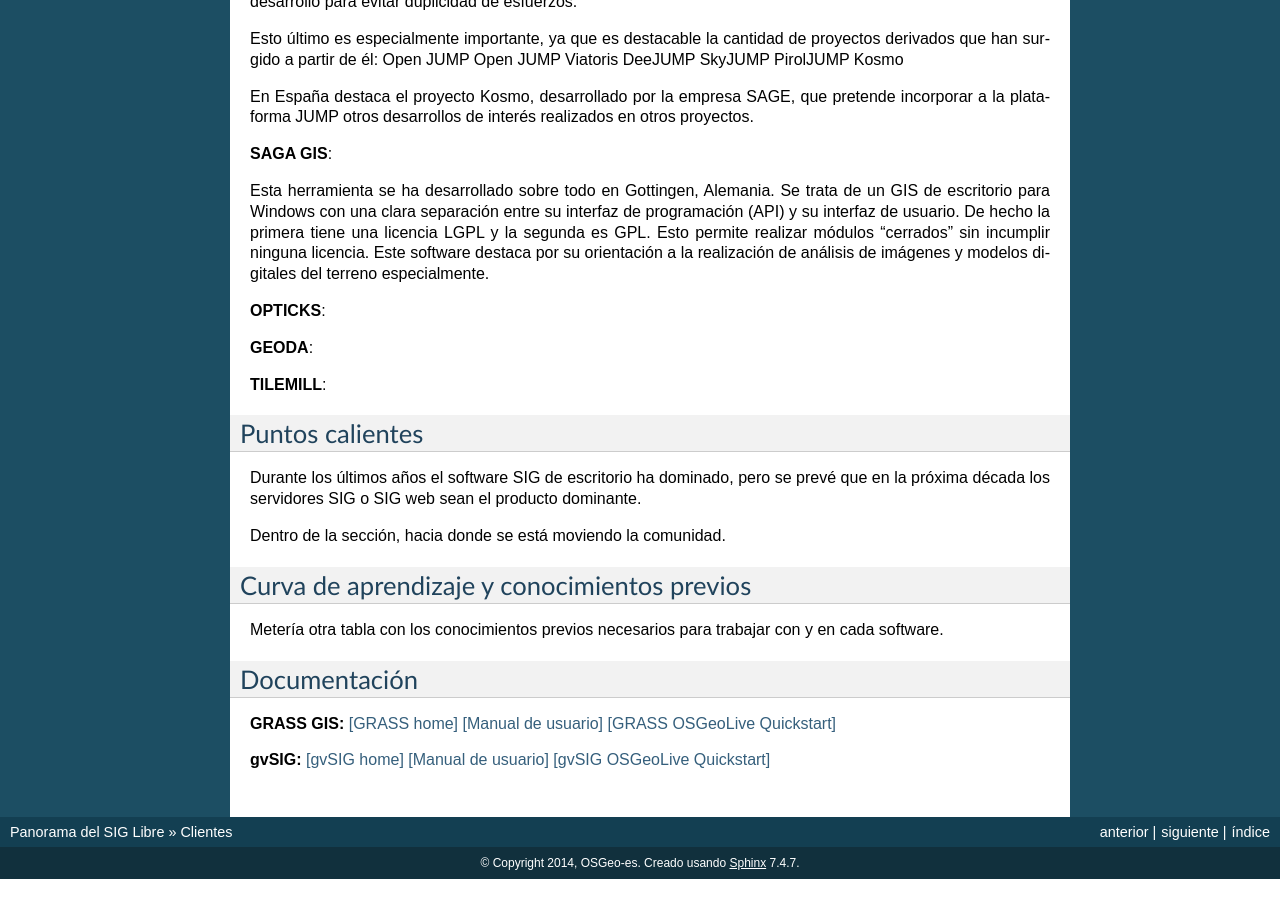
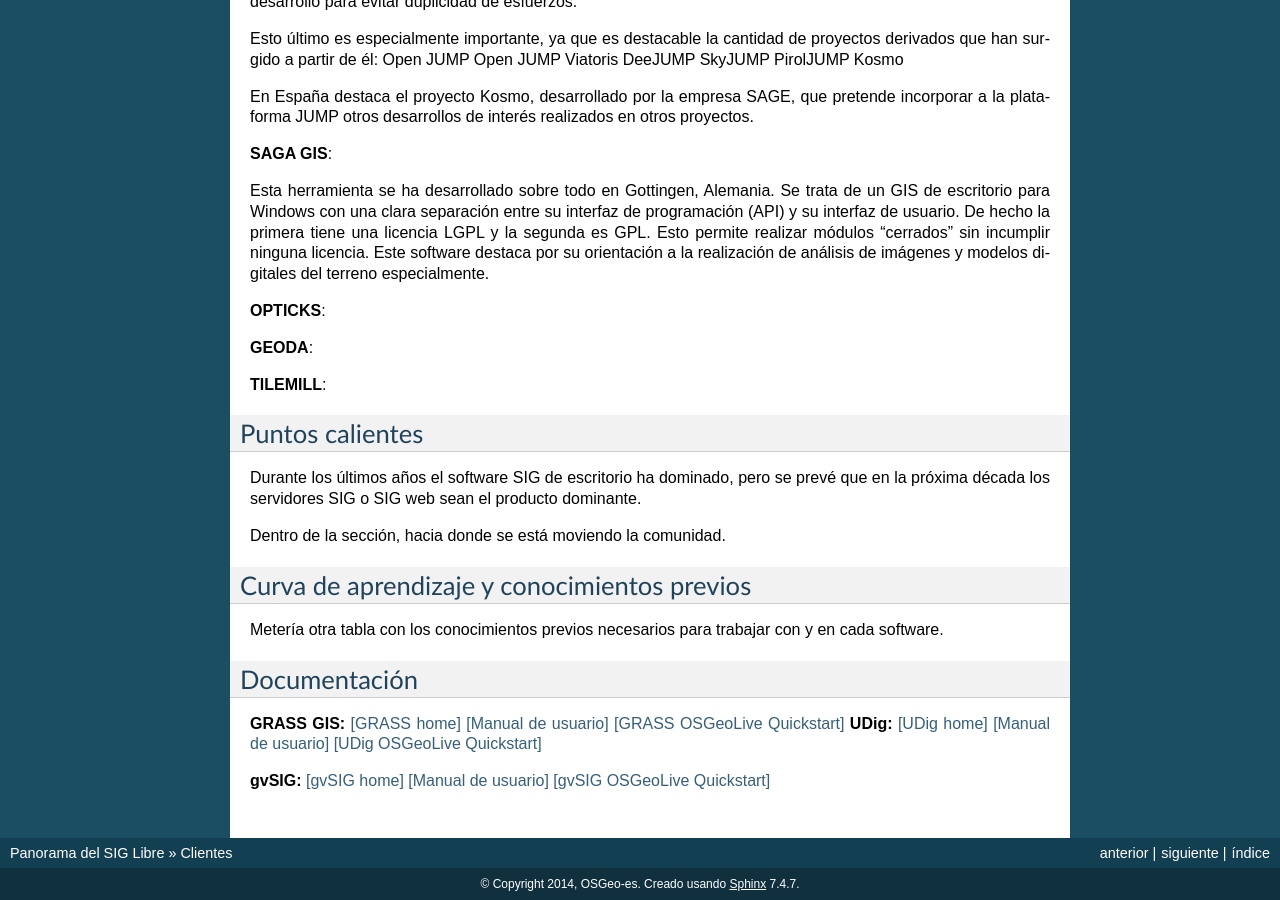
Before and after one commit to OSGeo-ES/panorama-siglibre8, a Sphinx documentation site: the page built from source/clientes/index.rst, in a window 1280 px wide and 900 px high, scrolled down 3097 px. Built offline with Sphinx 7.4.7, drawn with Linux system fonts in a browser that asks for light colours; before the commit the page ends 3976 px from its top, so only the background shows below that.

Commit message:
Update index.rst

```diff
--- a/source/clientes/index.rst
+++ b/source/clientes/index.rst
@@ -133,6 +133,8 @@
 Documentación
 ----------------
 **GRASS GIS:** `[GRASS home] <grass.osgeo.org>`_ `[Manual de usuario] <http://grass.osgeo.org/grass70/manuals/index.html>`_ `[GRASS OSGeoLive Quickstart] <http://live.osgeo.org/en/quickstart/grass_quickstart.html>`_
+**UDig:** `[UDig home] <http://udig.refractions.net/>`_ `[Manual de usuario] <http://udig.github.io/docs/user/>`_ `[UDig OSGeoLive Quickstart] <http://live.osgeo.org/en/quickstart/udig_quickstart.html>`_
+
 
 
 
```
